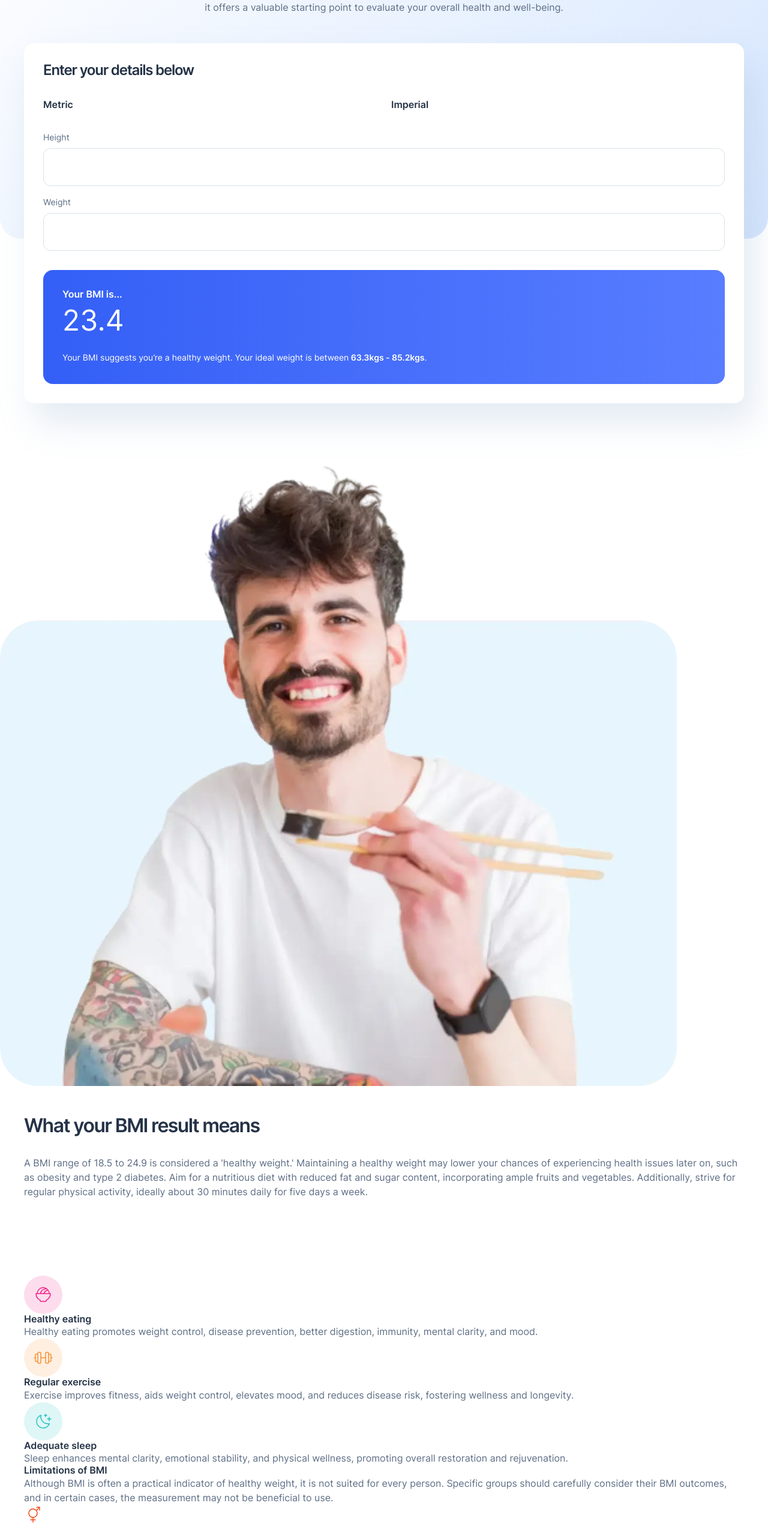
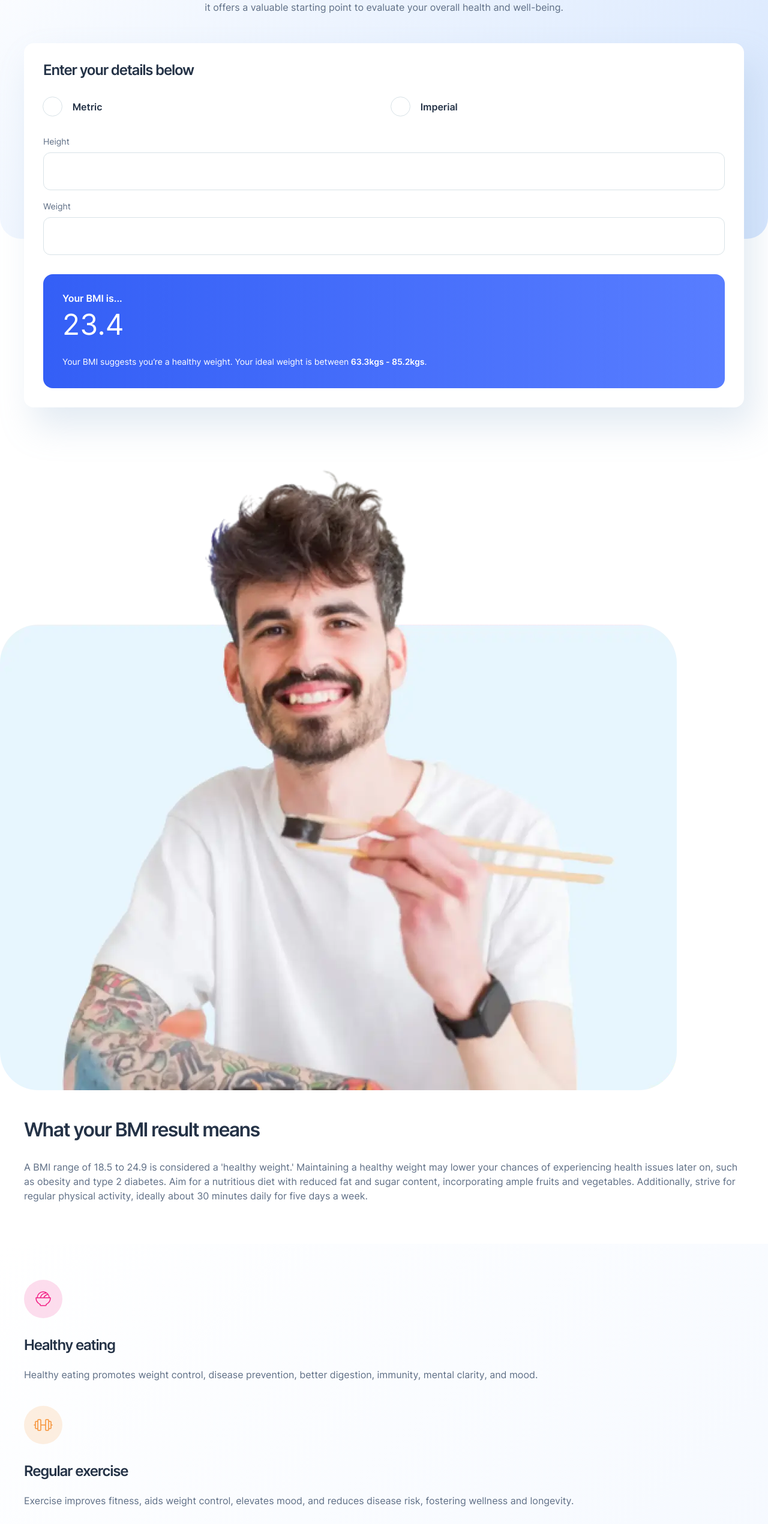
Before and after one commit to Dudeldups/FM-bmi-calculator, a React (Vite) app: page / in a window 1280 px wide. Shown: the part 242-2782 px from the top of the page at 60% size. Built offline with nearby package versions, Linux system fonts and the light colour scheme.

Commit message:
added basic mobile layout

```diff
--- a/src/components/Calculator/Calculator.less
+++ b/src/components/Calculator/Calculator.less
@@ -17,6 +17,27 @@
 
   &__label {
     flex: 1;
+
+    display: flex;
+    align-items: center;
+    gap: 1.1rem;
+  }
+
+  &__circle {
+    display: inline-block;
+    height: 1.94rem;
+    aspect-ratio: 1 / 1;
+    outline: 0.0625rem solid @clr-borders;
+    border-radius: 50%;
+  }
+
+  &__label:hover > &__circle {
+    outline-color: @clr-blue;
+  }
+
+  &__input:checked + &__circle {
+    background-color: @clr-blue;
+    border: 0.5rem solid lighten(@clr-blue, 35%);
   }
 }
 
@@ -41,5 +62,9 @@
     padding: 1.25rem 1.5rem;
     border: 0.0625rem solid @clr-borders;
     border-radius: 0.75rem;
+
+    &:active {
+      border-color: @clr-blue;
+    }
   }
 }
--- a/src/components/Calculator/Calculator.tsx
+++ b/src/components/Calculator/Calculator.tsx
@@ -16,6 +16,7 @@ export default function Calculator({}: Props) {
             id="metric"
             className="radio__input sr-only"
           />
+          <span className="radio__circle"></span>
           Metric
         </label>
 
@@ -26,6 +27,7 @@ export default function Calculator({}: Props) {
             id="imperial"
             className="radio__input sr-only"
           />
+          <span className="radio__circle"></span>
           Imperial
         </label>
       </div>
--- a/src/components/Limitations/Limitations.less
+++ b/src/components/Limitations/Limitations.less
@@ -1,9 +1,35 @@
 @import "../../less/abstracts/index.less";
 
 .limitations {
+  margin-top: 4.5rem;
   .padding-inline;
+  padding-bottom: 6rem;
+
+  &__desc {
+    margin-top: 2rem;
+  }
 }
 
 .grid {
+  display: grid;
+  gap: 1rem;
+  margin-top: 3.5rem;
   list-style: none;
+
+  &__item {
+    padding: 1.5rem;
+    background-color: white;
+    border-radius: 1rem;
+    box-shadow: 1rem 2rem 3.5rem 0 rgba(143, 174, 207, 0.25);
+  }
+
+  &__header {
+    display: flex;
+    align-items: center;
+    gap: 1rem;
+  }
+
+  &__desc {
+    margin-top: 1rem;
+  }
 }
--- a/src/components/Suggestions/Suggestions.less
+++ b/src/components/Suggestions/Suggestions.less
@@ -1,10 +1,44 @@
 @import "../../less/abstracts/index.less";
 
 .suggestions {
+  position: relative;
+  margin-top: 4.25rem;
   .padding-inline;
-  margin-top: 8rem;
+  padding-block: 3.75rem;
+
+  &::after {
+    content: "";
+    position: absolute;
+    inset: 0;
+    z-index: -1;
+    opacity: 0.25;
+    background: linear-gradient(
+      315deg,
+      #d6e6fe 0%,
+      rgba(214, 252, 254, 0) 100%
+    );
+  }
 
   &__list {
     list-style: none;
   }
+
+  &__item {
+    display: flex;
+    flex-direction: column;
+    gap: 2rem;
+
+    &:not(:first-child) {
+      margin-top: 2.5rem;
+    }
+  }
+
+  &__img {
+    width: 4rem;
+    aspect-ratio: 1 / 1;
+  }
+
+  &__desc {
+    margin-top: 1.5rem;
+  }
 }
--- a/src/less/base/typography.less
+++ b/src/less/base/typography.less
@@ -83,3 +83,29 @@
     letter-spacing: -0.1rem;
   }
 }
+
+.suggestions {
+  &__title {
+    font-size: 1.5rem;
+    letter-spacing: -0.075rem;
+  }
+}
+
+.limitations {
+  &__title {
+    font-size: 2rem;
+    letter-spacing: -0.1rem;
+    text-align: center;
+  }
+
+  &__desc {
+    text-align: center;
+  }
+}
+
+.grid {
+  &__title {
+    font-size: 1.25rem;
+    letter-spacing: -0.0625rem;
+  }
+}
```
